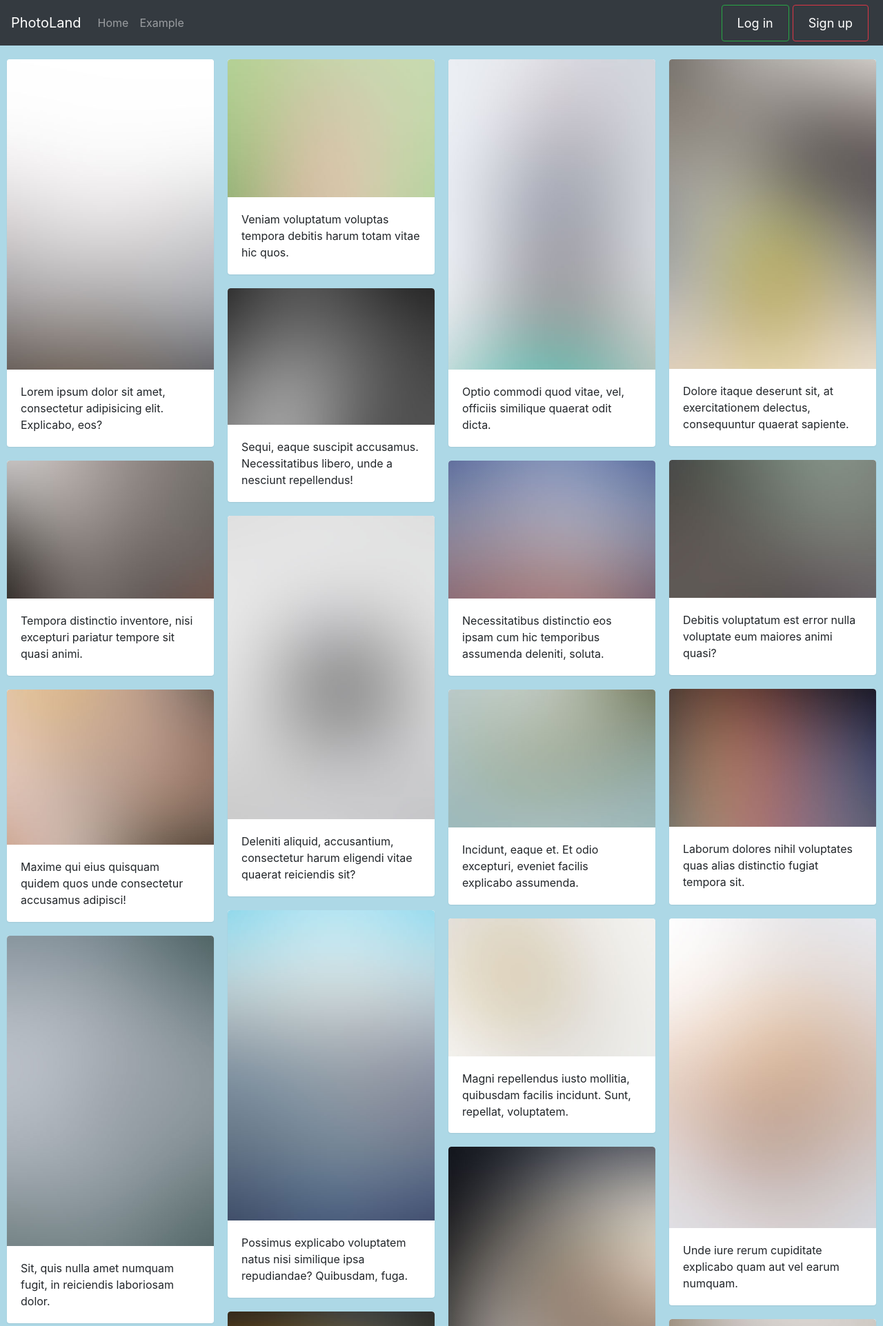
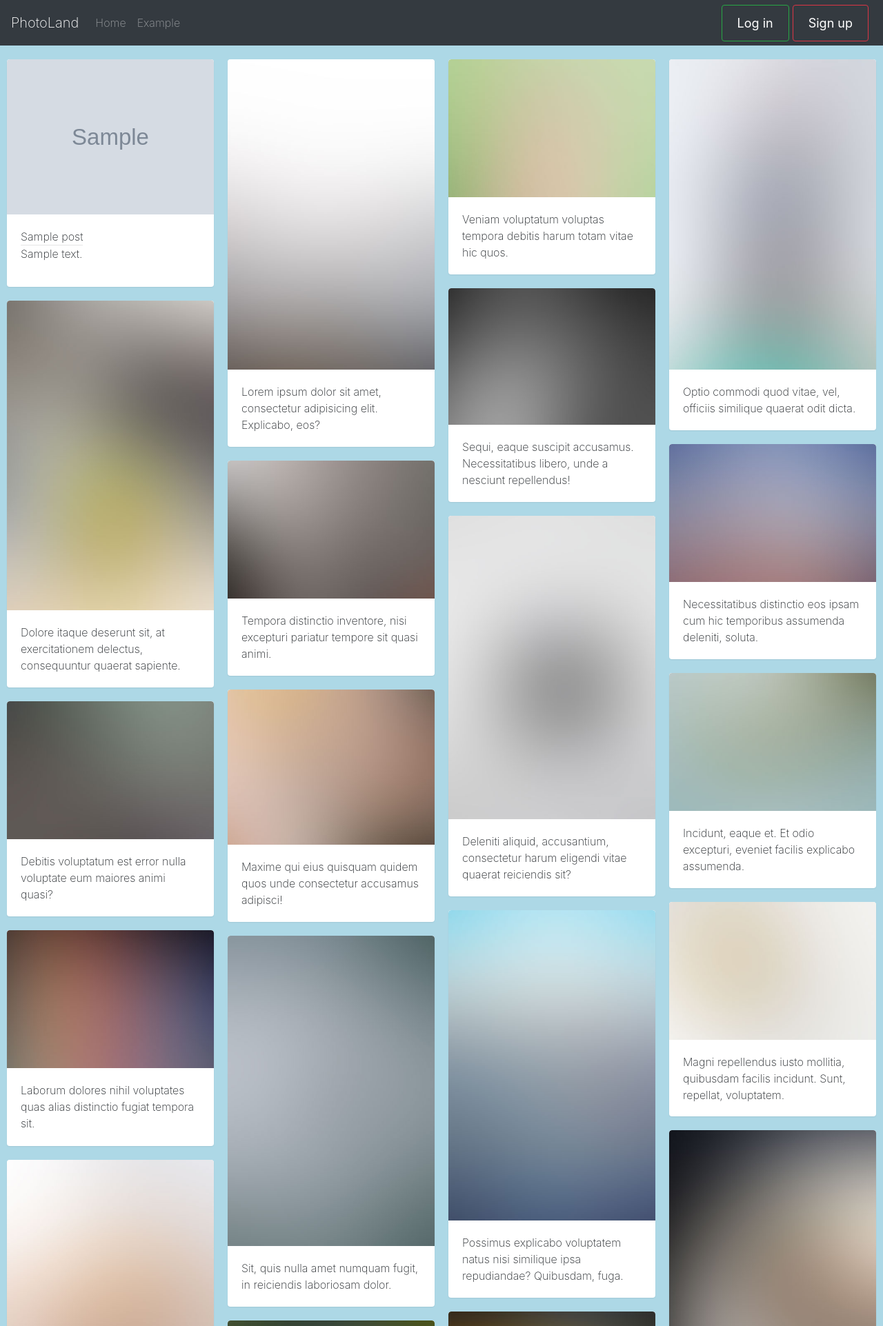
Before and after one commit to poltimmer/2ID60, a Django app: page /photogallery/ in a window 1280 px wide. Shown: the top 1923 px of the page at 69% size. Run offline with Django 3.2, Linux system fonts and the light colour scheme; tables that the repository leaves empty hold one stand-in row (values such as "Sample post"); grey boxes marked "Sample" are stand-in pictures; some libraries are stand-ins or nearby versions.

Commit message:
photogallery now works, font made a little bit lighter

```diff
--- a/blog/static/css/styles.css
+++ b/blog/static/css/styles.css
@@ -1,6 +1,7 @@
 body {
     background-color: lightblue;
     padding: 0 0 0 0;
+    font-weight: 200;
 }
 
 .contentbox {
@@ -14,6 +15,10 @@ body {
 
 footer.side-active {
     padding-right: 120px !important;
+}
+
+hr {
+  margin: 0;
 }
 
 .btn-toolbar .btn {
@@ -514,3 +519,7 @@ footer {
             font-size: 25px!important;
         }
     }
+
+.photodesc {
+  font-weight: 100 !important;
+}
--- a/blog/templates/blog/photogallery.html
+++ b/blog/templates/blog/photogallery.html
@@ -27,6 +27,14 @@
 			<div class="row">
 
         <div id="fh5co-board" data-columns>
+					{% for post in posts reversed %}
+					<div class="item">
+        		<div class="animate-box">
+	        		<a href="/static/media/{{ post.img }}" class="image-popup fh5co-board-img" title="{{post.title}}"><img src="/static/media/{{ post.img }}" alt="Free HTML5 Bootstrap template"></a>
+        		</div>
+        		<div class="fh5co-desc">{{post.title}}<hr><p class="photodesc">{{post.text}}</p></div>
+        	</div>
+					{% endfor %}
 
         	<div class="item">
         		<div class="animate-box">
--- a/blog/views.py
+++ b/blog/views.py
@@ -32,13 +32,12 @@ def discover(request):
     return render(request, 'blog/discover.html', {})
 
 def photogallery(request):
-    return render(request, 'blog/photogallery.html', {})
+    posts = Post.objects.all()
+    return render(request, 'blog/photogallery.html', {'posts':posts})
 
 def jobgallery(request):
-    return render(request, 'blog/jobgallery.html', {})
-
-
-
+    posts = Post.objects.filter(postType=True)
+    return render(request, 'blog/jobgallery.html', {'posts':posts})
 
 def signup(request):
     if request.method == 'POST':
```
